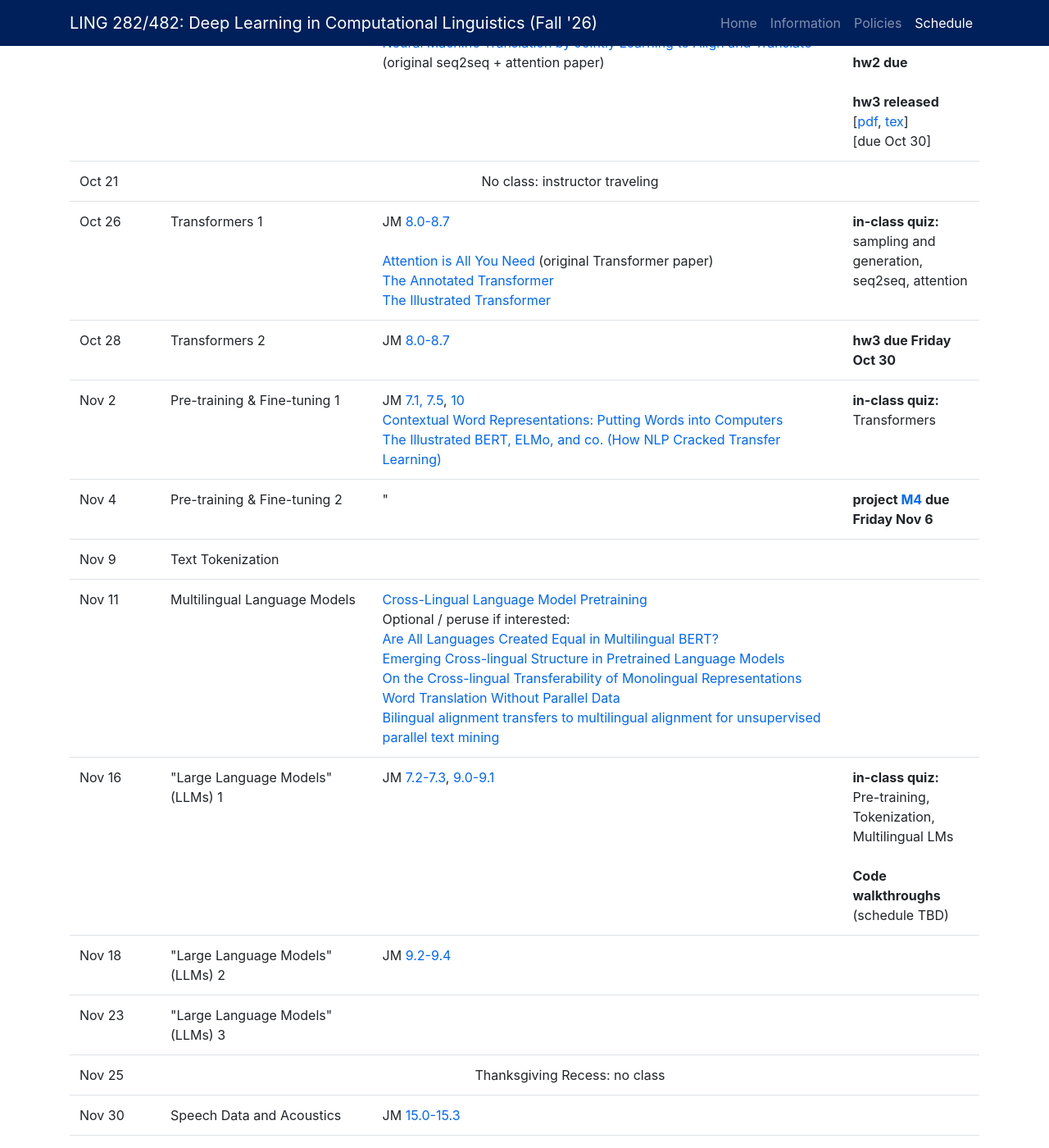
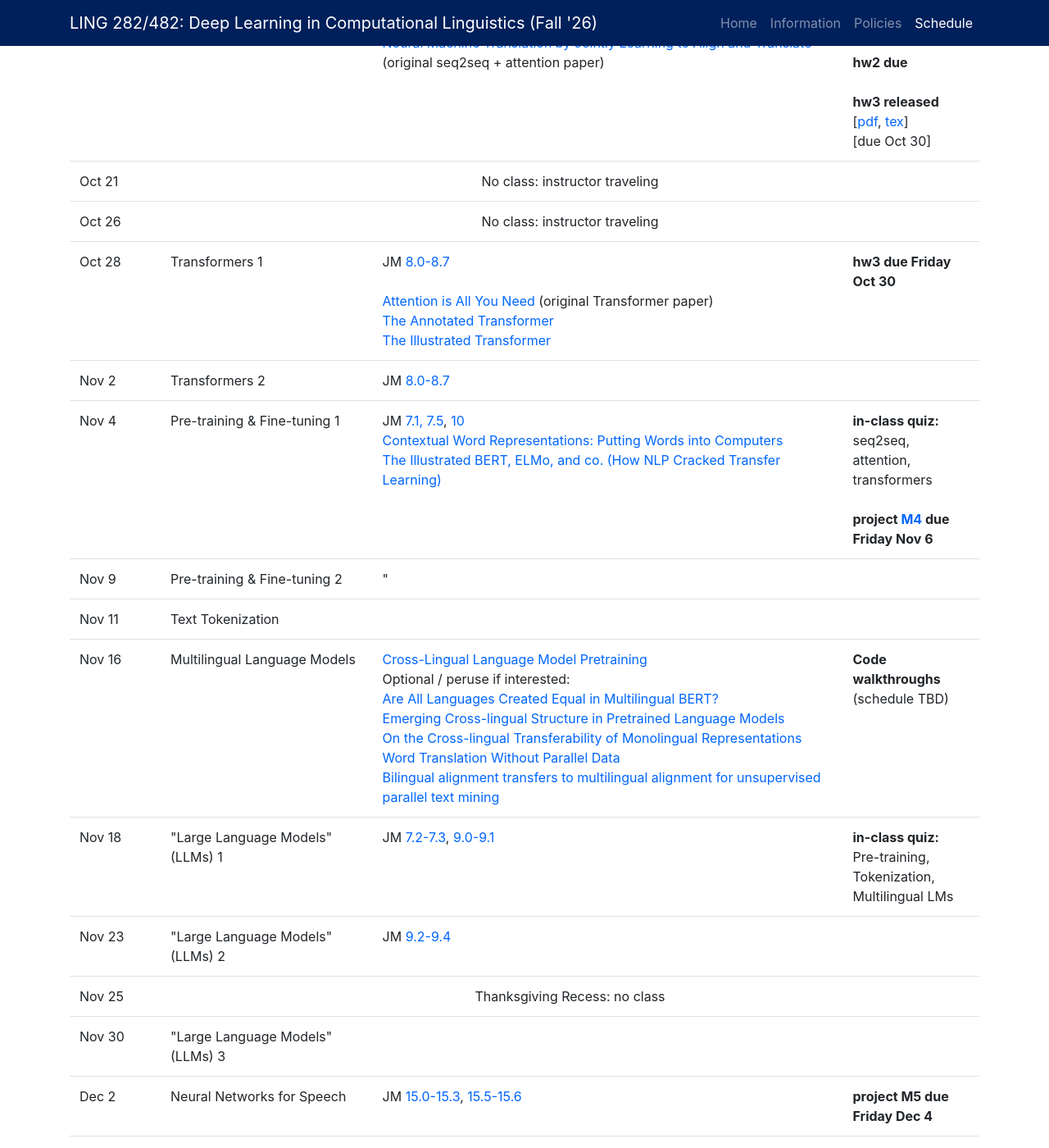
Before and after one commit to cmdowney88/cmdowney88.github.io, a Jekyll site: the page teaching/ling282/fall26/index.html, which Jekyll copies as it is, in a window 1280 px wide and 1400 px high, scrolled down 4914 px. Shown: the whole window at 82% size. Built offline with Jekyll 4.4.1, drawn with Linux system fonts in a browser that asks for light colours.

Commit message:
ling282: cancel Oct 26, shift schedule, move quizzes to Wednesdays

```diff
--- a/teaching/ling282/fall26/index.html
+++ b/teaching/ling282/fall26/index.html
@@ -481,6 +481,10 @@
 							</tr>
 							<tr>
 								<td>Oct 26</td>
+								<td colspan="3" align="center">No class: instructor traveling</td>
+							</tr>
+							<tr>
+								<td>Oct 28</td>
 								<td>
 									Transformers 1
 								</td>
@@ -494,23 +498,21 @@
 									<a href="http://jalammar.github.io/illustrated-transformer/" target="_blank">The Illustrated Transformer</a>
 								</td>
 								<td>
-									<strong>in-class quiz:</strong> sampling and generation, seq2seq, attention
+									<strong>hw3 due Friday Oct 30</strong>
 								</td>
 							</tr>
 							<tr>
-								<td>Oct 28</td>
+								<td>Nov 2</td>
 								<td>
 									Transformers 2
 								</td>
 								<td>
 									JM <a href="https://web.stanford.edu/~jurafsky/slp3/8.pdf" target="_blank">8.0-8.7</a>
 								</td>
-								<td>
-									<strong>hw3 due Friday Oct 30</strong>
-								</td>
+								<td></td>
 							</tr>
 							<tr>
-								<td>Nov 2</td>
+								<td>Nov 4</td>
 								<td>
 									Pre-training &amp; Fine-tuning 1
 								</td>
@@ -522,23 +524,23 @@
 									<a href="http://jalammar.github.io/illustrated-bert/" target="_blank">The Illustrated BERT, ELMo, and co. (How NLP Cracked Transfer Learning)</a>
 								</td>
 								<td>
-									<strong>in-class quiz:</strong> Transformers
+									<strong>in-class quiz:</strong> seq2seq, attention, transformers
+									<br /><br />
+									<strong>project <a href="project/m4/" target="_blank">M4</a> due Friday Nov 6</strong>
 								</td>
 							</tr>
 							<tr>
-								<td>Nov 4</td>
+								<td>Nov 9</td>
 								<td>
 									Pre-training &amp; Fine-tuning 2
 								</td>
 								<td>
 									&quot;
 								</td>
-								<td>
-									<strong>project <a href="project/m4/" target="_blank">M4</a> due Friday Nov 6</strong>
-								</td>
+								<td></td>
 							</tr>
 							<tr>
-								<td>Nov 9</td>
+								<td>Nov 11</td>
 								<td>
 									Text Tokenization
 								</td>
@@ -565,10 +567,12 @@
 									<br />
 									<a href="https://arxiv.org/abs/2104.07642" target="_blank">Bilingual alignment transfers to multilingual alignment for unsupervised parallel text mining</a>
 								</td>
-								<td></td>
+								<td>
+									<strong>Code walkthroughs</strong> (schedule TBD)
+								</td>
 							</tr>
 							<tr>
-								<td>Nov 16</td>
+								<td>Nov 18</td>
 								<td>
 									"Large Language Models" (LLMs) 1
 								</td>
@@ -592,25 +594,15 @@
 								<td></td>
 							</tr>
 							<tr>
-								<td>Nov 23</td>
-								<td>
-									"Large Language Models" (LLMs) 3
-								</td>
-								<td></td>
-								<td></td>
-							</tr>
-							<tr>
 								<td>Nov 25</td>
 								<td colspan="3" align="center">Thanksgiving Recess: no class</td>
 							</tr>
 							<tr>
 								<td>Nov 30</td>
 								<td>
-									Speech Data and Acoustics
+									"Large Language Models" (LLMs) 3
 								</td>
-								<td>
-									JM <a href="https://web.stanford.edu/~jurafsky/slp3/15.pdf" target="_blank">15.0-15.3</a>
-								</td>
+								<td></td>
 								<td></td>
 							</tr>
 							<tr>
```
Also changed, not shown: other parts of teaching/ling282/fall26/index.html (+3 -5 lines).
